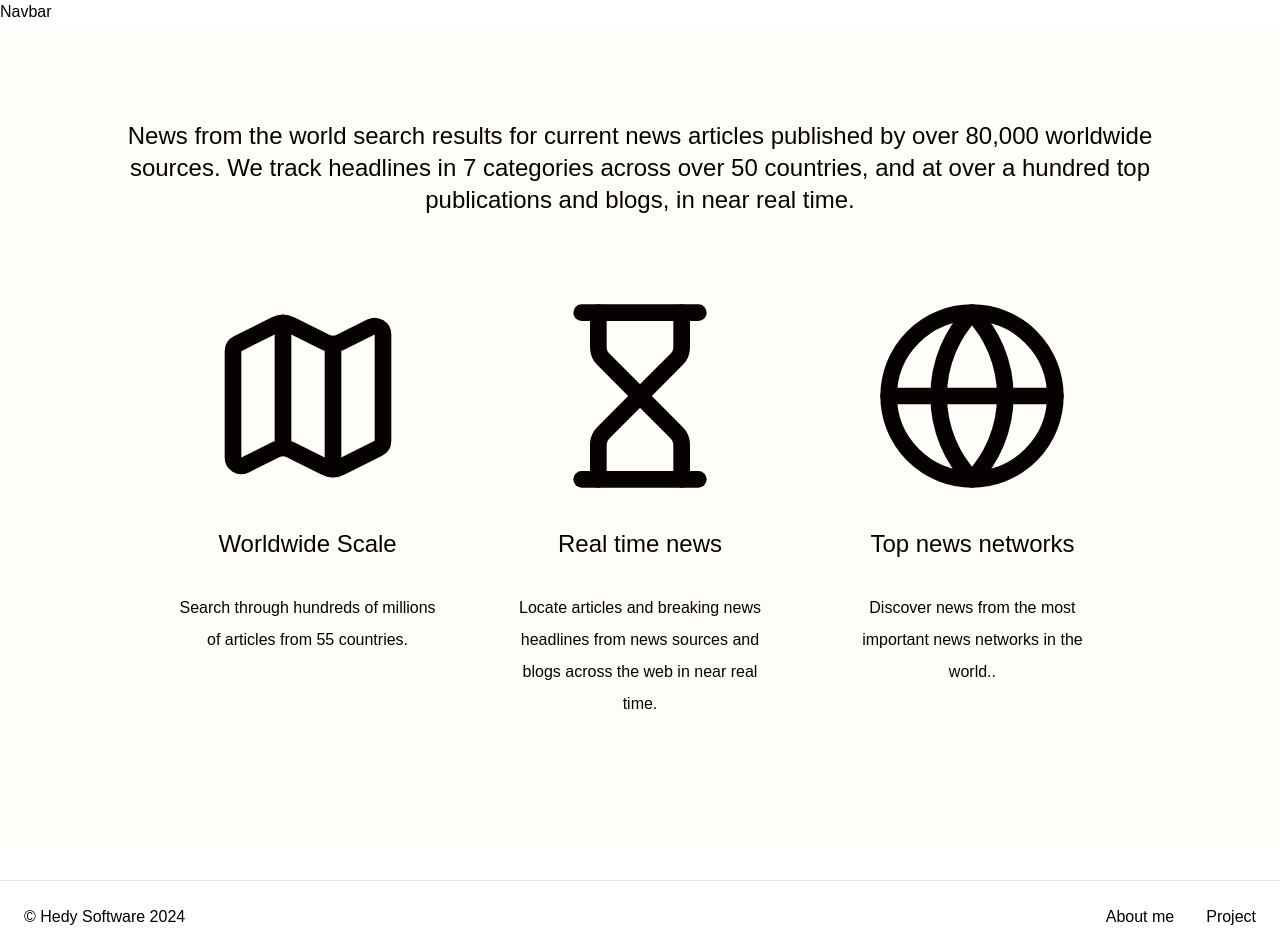
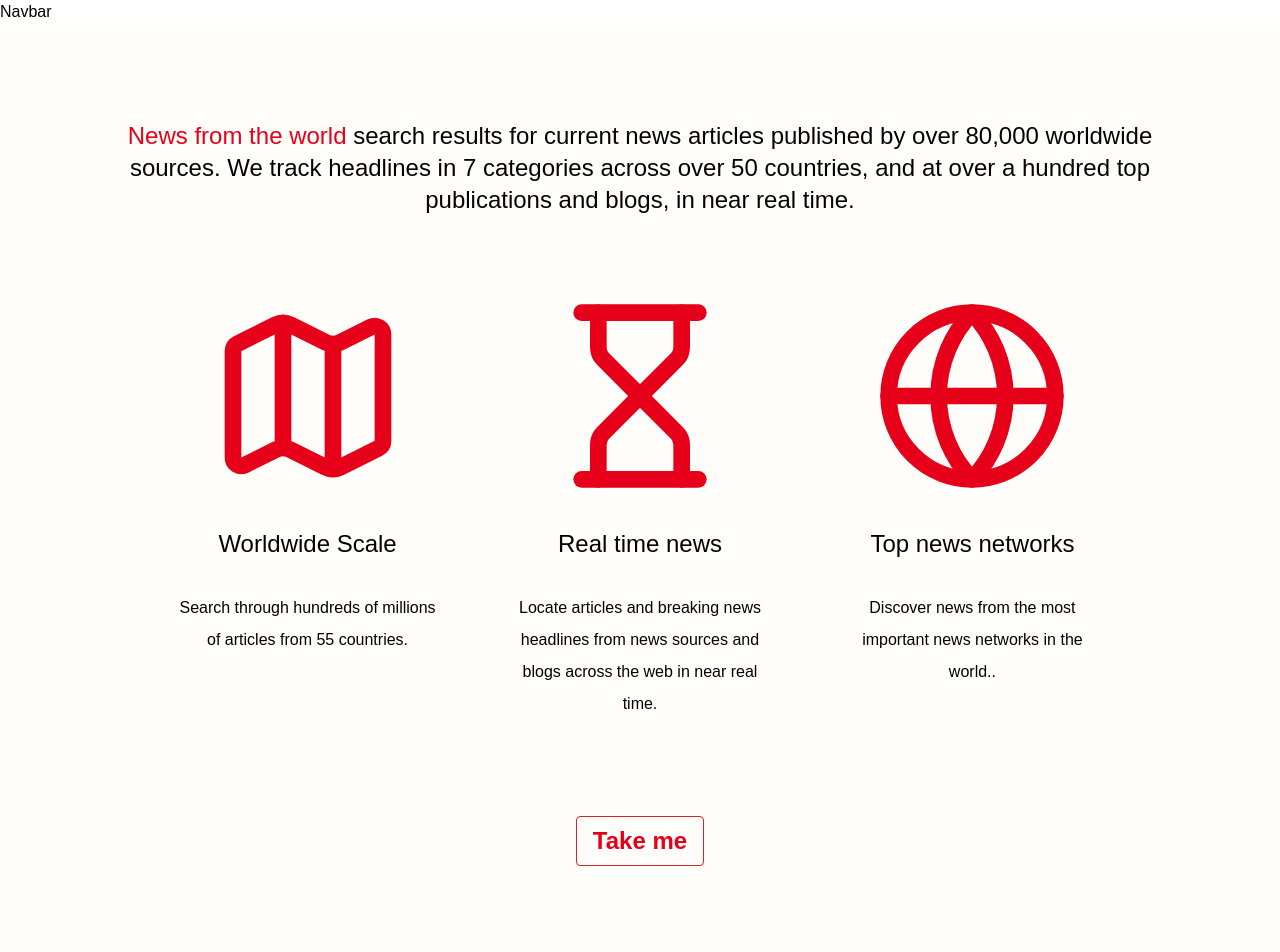
Before and after one commit to 814942/Hedy-Software-A, a Next.js app in the folder second_class/news_client/: page / in a window 1280 px wide. Shown: the top 952 px of the page. Built offline with nearby package versions, Linux system fonts and the light colour scheme; no server answers; a web font is replaced by a local one.

Commit message:
Refactor landing page

```diff
--- a/second_class/news_client/src/app/pages/landing/LandingPages.tsx
+++ b/second_class/news_client/src/app/pages/landing/LandingPages.tsx
@@ -1,43 +1,39 @@
-"use client"
+import { Globe, Hourglass, Map } from 'lucide-react';
+import Link from 'next/link';
 
-import { useEffect } from "react";
-import { Globe, Hourglass, Map } from 'lucide-react';
-import getCountries from "@/utilities/countries.utility";
-
-const LandingPage = () => {
-  useEffect(() => {
-    const coso = getCountries()
-    console.log("🚀 ~ useEffect ~ coso:", coso)
-  }, [])
-
-  return (
+const LandingPage = () => (
   <div className="text-black-100">
     <p className="text-2xl text-center pb-20">
-      <span>News from the world</span> search results for current news articles
+      <span className='text-red-light'>News from the world</span> search results for current news articles
       published by over 80,000 worldwide sources.
       We track headlines in 7 categories across over 50 countries,
       and at over a hundred top publications and blogs, in near real time.
     </p>
     <div className="flex w-11/12 m-auto">
       <div className="mb-8 w-2/6 px-8 text-center flex flex-col items-center">
-        <Map size={200} />
+        <Map size={200} className='text-red-light' />
         <h1 className="text-2xl m-8 font-medium">Worldwide Scale</h1>
         <p className="text-base leading-8">Search through hundreds of millions of articles from 55 countries.</p>
       </div>
       <div className="mb-8 w-2/6 px-8 text-center flex flex-col items-center">
-        <Hourglass size={200} />
+        <Hourglass size={200} className='text-red-light' />
         <h1 className="text-2xl m-8 font-medium">Real time news</h1>
         <p className="text-base leading-8">Locate articles and breaking news headlines from news sources and blogs across the web in near real time.</p>
       </div>
       <div className="mb-8 w-2/6 px-8 text-center flex flex-col items-center">
-        <Globe size={200} />
+        <Globe size={200} className='text-red-light' />
         <h1 className="text-2xl m-8 font-medium">Top news networks</h1>
         <p className="text-base leading-8">Discover news from the most important news networks in the world..</p>
       </div>
     </div>
-    <div></div>
+    <div className='text-center m-16'>
+      <Link href={"/home"}>
+        <button className="text-2xl bg-transparent hover:bg-red-light text-red-light font-semibold hover:text-white-100 py-2 px-4 border border-red-primary rounded">
+          Take me
+        </button>
+      </Link>
+    </div>
   </div>
   );
-}
 
 export default LandingPage;
```
